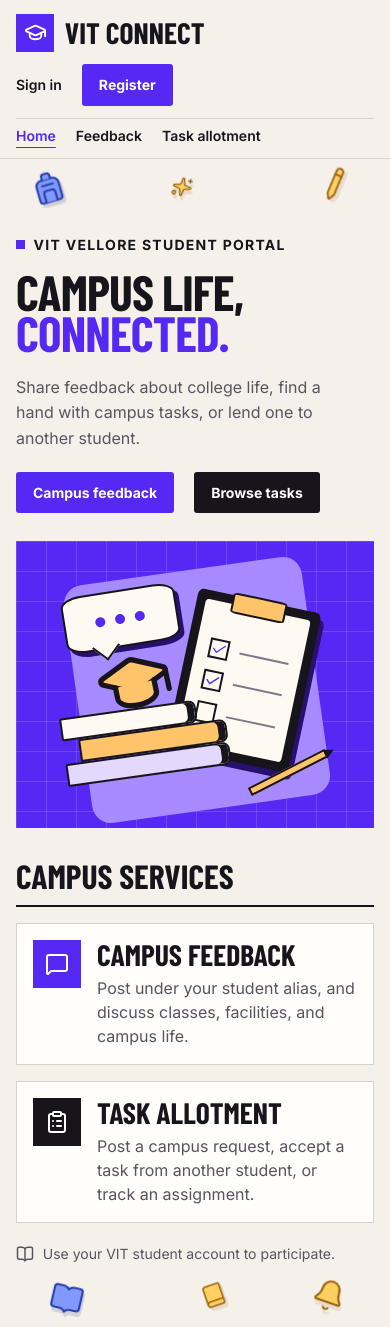
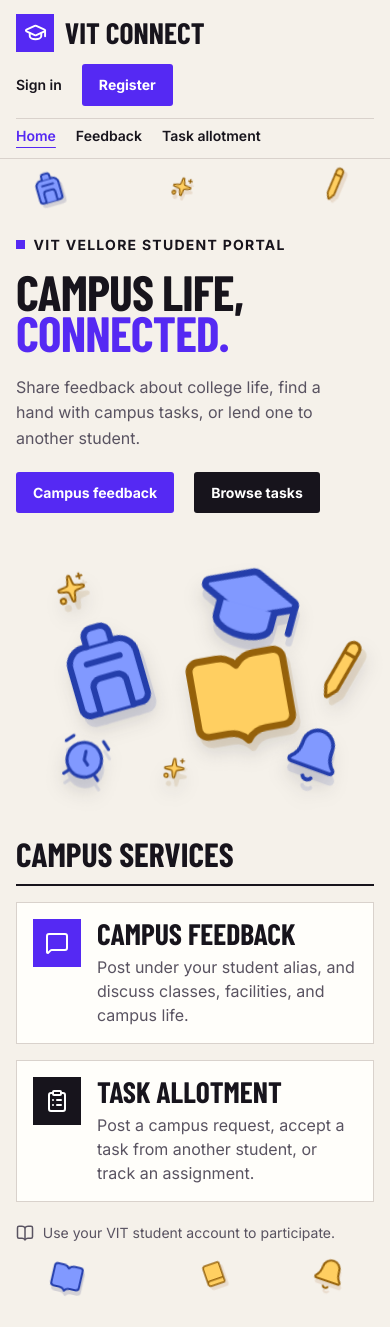
Before and after one commit to rakshatgupta/VIT-CONNECT-, a React (Vite) app in the folder frontend/: page / in a window 390 px wide. After the commit the page ends 1306 px from the top, so only its background shows below. Built offline with nearby package versions, Linux system fonts and the light colour scheme; a web font is replaced by a local one.

Commit message:
Replace boxed campus hero with scattered floating props

```diff
--- a/frontend/src/components/CampusProps.css
+++ b/frontend/src/components/CampusProps.css
@@ -1,5 +1,4 @@
 .campus-frame {
-  --campus-scroll: 0px;
   --campus-angle: 0deg;
   position: relative;
   isolation: isolate;
@@ -37,20 +36,20 @@
 }
 @media (max-width: 730px) {
   .campus-frame { padding: 2.5rem 0 2.9rem; }
-  .campus-prop { display: none; }
-  .campus-prop:nth-child(1), .campus-prop:nth-child(2), .campus-prop:nth-child(4),
-  .campus-prop:nth-child(6), .campus-prop:nth-child(7), .campus-prop:nth-child(8) {
+  .campus-props > .campus-prop { display: none; }
+  .campus-props > .campus-prop:nth-child(1), .campus-props > .campus-prop:nth-child(2), .campus-props > .campus-prop:nth-child(4),
+  .campus-props > .campus-prop:nth-child(6), .campus-props > .campus-prop:nth-child(7), .campus-props > .campus-prop:nth-child(8) {
     display: grid;
     left: var(--mobile-x);
     top: var(--mobile-y, 1.5rem);
     translate: -50% calc(-50% + sin(var(--campus-angle) * var(--speed)) * 9px);
   }
-  .campus-prop:nth-child(1) { --mobile-x: 12%; }
-  .campus-prop:nth-child(2) { --mobile-x: 47%; width: 21px; }
-  .campus-prop:nth-child(4) { --mobile-x: 86%; width: 29px; }
-  .campus-prop:nth-child(6) { --mobile-x: 17%; --mobile-y: calc(100% - 1.55rem); }
-  .campus-prop:nth-child(7) { --mobile-x: 84%; --mobile-y: calc(100% - 1.75rem); }
-  .campus-prop:nth-child(8) { --mobile-x: 55%; --mobile-y: calc(100% - 1.75rem); width: 25px; }
+  .campus-props > .campus-prop:nth-child(1) { --mobile-x: 12%; }
+  .campus-props > .campus-prop:nth-child(2) { --mobile-x: 47%; width: 21px; }
+  .campus-props > .campus-prop:nth-child(4) { --mobile-x: 86%; width: 29px; }
+  .campus-props > .campus-prop:nth-child(6) { --mobile-x: 17%; --mobile-y: calc(100% - 1.55rem); }
+  .campus-props > .campus-prop:nth-child(7) { --mobile-x: 84%; --mobile-y: calc(100% - 1.75rem); }
+  .campus-props > .campus-prop:nth-child(8) { --mobile-x: 55%; --mobile-y: calc(100% - 1.75rem); width: 25px; }
 }
 @media (prefers-reduced-motion: reduce) {
   .campus-prop svg { animation: none; }
--- a/frontend/src/components/CampusProps.jsx
+++ b/frontend/src/components/CampusProps.jsx
@@ -14,6 +14,16 @@ const props = [
   { Icon: Book, x: 4, y: 90, size: 40, tilt: -19, speed: 0.18, gold: true },
 ];
 
+export function CampusProp({ Icon, x, y, size, tilt, speed, gold, phase = 0 }) {
+  return (
+    <span className={gold ? 'campus-prop campus-prop-gold' : 'campus-prop'}
+      style={{ '--x': x + '%', '--y': y + '%', '--size': size + 'px', '--tilt': tilt + 'deg',
+        '--speed': speed, '--phase': phase + 's' }}>
+      <Icon strokeWidth={1.45} />
+    </span>
+  );
+}
+
 export default function CampusProps({ children }) {
   const frame = useRef(null);
   const { pathname } = useLocation();
@@ -24,8 +34,6 @@ export default function CampusProps({ children }) {
     let pending = 0;
     const paint = () => {
       pending = 0;
-      const distance = Math.min(window.scrollY, window.innerHeight * 1.25);
-      element.style.setProperty('--campus-scroll', motion.matches ? '0px' : distance + 'px');
       element.style.setProperty('--campus-angle', motion.matches ? '0deg' : window.scrollY * 2.5 + 'deg');
     };
     const schedule = () => {
@@ -46,12 +54,8 @@ export default function CampusProps({ children }) {
   return (
     <div className="campus-frame" ref={frame}>
       <div className="campus-props" aria-hidden="true">
-        {props.map(({ Icon, x, y, size, tilt, speed, gold }, index) => (
-          <span key={x + ':' + y} className={gold ? 'campus-prop campus-prop-gold' : 'campus-prop'}
-            style={{ '--x': x + '%', '--y': y + '%', '--size': size + 'px', '--tilt': tilt + 'deg',
-              '--speed': speed, '--phase': -index * 0.65 + 's' }}>
-            <Icon strokeWidth={1.45} />
-          </span>
+        {props.map((prop, index) => (
+          <CampusProp key={prop.x + ':' + prop.y} {...prop} phase={-index * 0.65} />
         ))}
       </div>
       {children}
--- a/frontend/src/pages/Home.css
+++ b/frontend/src/pages/Home.css
@@ -4,36 +4,23 @@
 .hero-copy h1 span { color: var(--primary); }
 .hero-copy > p:not(.eyebrow) { max-width: 34ch; line-height: 1.6; color: var(--text-secondary); font-size: clamp(1rem, 1.4vw, 1.2rem); }
 .hero-copy .button-row { margin-top: 1.25rem; }
-.campus-art {
+.hero-props {
   position: relative;
-  overflow: hidden;
-  min-height: clamp(355px, 42vw, 600px);
   container-type: inline-size;
-  background-color: var(--primary);
-  background-image: linear-gradient(#fff2 1px, transparent 1px), linear-gradient(90deg, #fff2 1px, transparent 1px);
-  background-size: 30px 30px;
-  isolation: isolate;
+  min-height: clamp(340px, 39vw, 520px);
+  pointer-events: none;
 }
-.campus-art > div { position: absolute; }
-.art-halo { width: 67%; aspect-ratio: 1; border-radius: 8%; background: #a68aff; left: 17%; top: 10%; transform: rotate(-8deg); }
-.art-board { background: #17141c; border: 2px solid #17141c; border-radius: 4%; width: 35%; aspect-ratio: .77; padding: 2%; top: 20%; left: 46%; transform: rotate(12deg); box-shadow: 1.3cqw 1.8cqw 0 #28106e; }
-.art-paper { height: 100%; background: #fffaf1; border-radius: 3%; padding: 23% 12% 10%; display: grid; align-content: center; gap: 11%; }
-.art-clip { position: absolute; width: 45%; height: 13%; left: 27.5%; top: -3%; background: #ffc369; border: 2px solid #17141c; border-radius: 12%; }
-.art-row { display: flex; align-items: center; gap: 13%; }
-.art-row span { width: 25%; aspect-ratio: 1; border: 2px solid #17141c; display: grid; place-items: center; color: #5529f3; }
-.art-row svg { width: 100%; height: 100%; }
-.art-row i { height: 2px; background: #81778b; flex: 1; }
-.art-bubble { top: 17%; left: 13%; width: 32%; height: 20%; border: 2px solid #17141c; border-radius: 18%; background: #fffaf1; display: flex; justify-content: center; align-items: center; gap: 9%; transform: rotate(-9deg); box-shadow: 1cqw 1.3cqw 0 #28106e; }
-.art-bubble::after { content: ''; position: absolute; width: 16%; aspect-ratio: 1; bottom: -15%; left: 24%; background: inherit; border: solid #17141c; border-width: 0 2px 2px 0; transform: rotate(45deg); }
-.art-bubble i { width: 9%; aspect-ratio: 1; background: #5529f3; border-radius: 50%; }
-.art-books { width: 46%; left: 13%; bottom: 18%; transform: rotate(-8deg); }
-.art-books div { height: 6.4cqw; border: 2px solid #17141c; border-radius: .6cqw 2cqw 2cqw .6cqw; box-shadow: inset -2cqw 0 #17141c; background: #e4d8ff; }
-.art-books div:nth-child(2) { width: 90%; margin-left: 10%; background: #ffc369; }
-.art-books div:first-child { width: 83%; background: #fffaf1; }
-.art-cap { left: 22%; bottom: 37%; color: #17141c; transform: rotate(-12deg); }
-.art-cap svg { display: block; width: 22cqw; height: 22cqw; fill: #ffc369; }
-.art-pencil { width: 24%; height: 3%; background: #ffc369; border: 2px solid #17141c; bottom: 18%; right: 12%; transform: rotate(-27deg); }
-.art-pencil::after { content: ''; position: absolute; left: 100%; top: -2px; border: solid transparent; border-width: 1.55cqw 0 1.55cqw 3cqw; border-left-color: #17141c; }
+.hero-props .campus-prop {
+  display: grid;
+  left: var(--x);
+  top: var(--y);
+  width: min(var(--size), calc(var(--size) * .52 + 15cqw));
+  translate: -50% calc(-50% + sin(var(--campus-angle) * var(--speed)) * 27px);
+  filter: drop-shadow(3px 9px 0 #243eab20) drop-shadow(1px 12px 9px #17141c20);
+}
+.hero-props .campus-prop-gold {
+  filter: drop-shadow(3px 8px 0 #95610a20) drop-shadow(1px 12px 9px #17141c20);
+}
 .campus-tools { margin-top: clamp(2rem, 5vw, 4rem); }
 .section-heading { border-bottom: 2px solid var(--text-primary); padding-bottom: .85rem; margin-bottom: 1rem; }
 .section-heading h2 { font-size: clamp(2.1rem, 4vw, 3.5rem); }
@@ -49,12 +36,9 @@
   .campus-hero { grid-template-columns: 1fr; }
   .hero-copy { padding: 1.3rem 0 1.75rem; }
   .hero-copy h1 { font-size: clamp(3.1rem, 12vw, 5.6rem); }
-  .campus-art { min-height: auto; aspect-ratio: 1.25; }
+  .hero-props { min-height: 0; aspect-ratio: 1.35; }
+  .hero-props .campus-prop {
+    width: min(calc(var(--size) * .72), calc(var(--size) * .36 + 13cqw));
+    translate: -50% calc(-50% + sin(var(--campus-angle) * var(--speed)) * 12px);
+  }
 }
-
-/* Each hero prop moves independently of the background. */
-.art-bubble { translate: 0 calc(var(--campus-scroll, 0px) * -.11); }
-.art-board { translate: 0 calc(var(--campus-scroll, 0px) * .08); }
-.art-books { translate: 0 calc(var(--campus-scroll, 0px) * -.065); }
-.art-cap { translate: 0 calc(var(--campus-scroll, 0px) * .13); }
-.art-pencil { translate: 0 calc(var(--campus-scroll, 0px) * -.15); }
--- a/frontend/src/pages/Home.jsx
+++ b/frontend/src/pages/Home.jsx
@@ -1,6 +1,18 @@
 import { Link } from 'react-router-dom';
 import './Home.css';
-import { BookOpen, Check, ClipboardList, GraduationCap, MessageSquare } from 'lucide-react';
+import { AlarmClock, Backpack, Bell, BookOpen, ClipboardList, GraduationCap, MessageSquare, Pencil, Sparkles } from 'lucide-react';
+import { CampusProp } from '../components/CampusProps';
+
+const heroProps = [
+  { Icon: Sparkles, x: 15, y: 16, size: 44, tilt: -14, speed: .14, gold: true },
+  { Icon: GraduationCap, x: 65, y: 22, size: 181, tilt: 15, speed: -.15 },
+  { Icon: Backpack, x: 25, y: 47, size: 154, tilt: -16, speed: .12 },
+  { Icon: Pencil, x: 91, y: 48, size: 76, tilt: -15, speed: .20, gold: true },
+  { Icon: BookOpen, x: 63, y: 60, size: 187, tilt: -10, speed: -.10, gold: true },
+  { Icon: AlarmClock, x: 19, y: 83, size: 72, tilt: 12, speed: -.16 },
+  { Icon: Bell, x: 83, y: 82, size: 85, tilt: 20, speed: .16 },
+  { Icon: Sparkles, x: 44, y: 87, size: 32, tilt: 4, speed: -.19, gold: true },
+];
 
 export default function Home() {
   return (
@@ -15,16 +27,10 @@ export default function Home() {
             <Link className="btn btn-secondary" to="/tasks">Browse tasks</Link>
           </div>
         </div>
-        <div className="campus-art" aria-hidden="true">
-          <div className="art-halo" />
-          <div className="art-bubble"><i /><i /><i /></div>
-          <div className="art-board">
-            <div className="art-clip" />
-            <div className="art-paper">{[0, 1, 2].map(row => <div className="art-row" key={row}><span>{row < 2 && <Check />}</span><i /></div>)}</div>
-          </div>
-          <div className="art-books"><div /><div /><div /></div>
-          <div className="art-cap"><GraduationCap strokeWidth={1.6} /></div>
-          <div className="art-pencil" />
+        <div className="hero-props" aria-hidden="true">
+          {heroProps.map((prop, index) => (
+            <CampusProp key={prop.x} {...prop} phase={-index * .7} />
+          ))}
         </div>
       </section>
       <section className="campus-tools" aria-labelledby="campus-tools-title">
```
